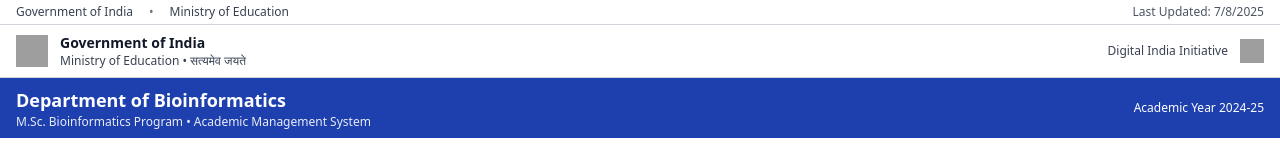
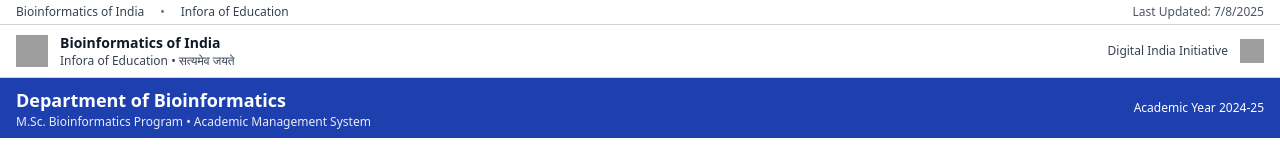
Before and after one commit to mrutunjaya-info/Infora, a React (Vite) app: page / in a window 1280 px wide. Shown: the top 153 px of the page. Built offline with nearby package versions, Linux system fonts and the light colour scheme; grey boxes are pictures that could not be loaded.

Commit message:
Update GovernmentHeader.tsx

```diff
--- a/src/components/GovernmentHeader.tsx
+++ b/src/components/GovernmentHeader.tsx
@@ -48,9 +48,9 @@
         <div className="max-w-full mx-auto px-4 py-1">
           <div className="flex items-center justify-between text-xs">
             <div className="flex items-center space-x-4">
-              <span className="text-gray-700">Government of India</span>
+              <span className="text-gray-700">Bioinformatics of India</span>
               <span className="text-gray-500">•</span>
-              <span className="text-gray-700">Ministry of Education</span>
+              <span className="text-gray-700">Infora of Education</span>
             </div>
             <div className="flex items-center space-x-4">
               <span className="text-gray-600">Last Updated: {new Date().toLocaleDateString('en-IN')}</span>
@@ -72,8 +72,8 @@
                   className="w-8 h-8"
                 />
                 <div>
-                  <h1 className="text-sm font-bold text-gray-900">Government of India</h1>
-                  <p className="text-xs text-gray-700">Ministry of Education • सत्यमेव जयते</p>
+                  <h1 className="text-sm font-bold text-gray-900">Bioinformatics of India</h1>
+                  <p className="text-xs text-gray-700">Infora of Education • सत्यमेव जयते</p>
                 </div>
               </div>
             </div>
@@ -84,7 +84,7 @@
                 <div className="text-xs font-medium text-gray-700">Digital India Initiative</div>
               </div>
               <img
-                src="https://www.digitalindia.gov.in/themes/custom/digital_india/logo.png"
+                src="https://www.ux4g.gov.in/assets/img/logos-page/nic-logo.jpg"
                 alt="Digital India"
                 className="w-6 h-6"
                 onError={(e) => {
```
